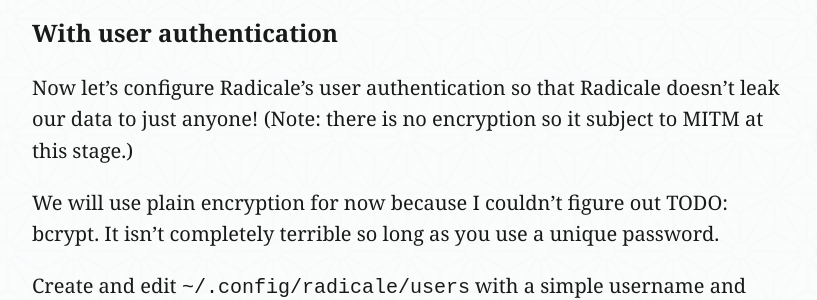
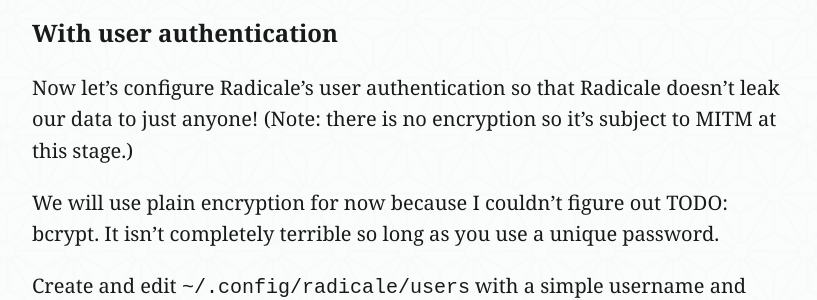
Before and after one commit to QasimK/qasimk.github.io, a Jekyll site: the page built from _posts/2017-10-22-radicale-server.md, in a window 1280 px wide and 900 px high, scrolled down 3262 px. Shown: the part 186-486 px from the top of the window, without its empty margins (228-1045 px from the left). Built offline with Jekyll 4.4.1, drawn with Linux system fonts in a browser that asks for light colours.

```diff
--- a/_posts/2017-10-22-radicale-server.md
+++ b/_posts/2017-10-22-radicale-server.md
@@ -117,7 +117,7 @@ export DBUS_SESSION_BUS_ADDRESS="unix:path=${XDG_RUNTIME_DIR}/bus"
 
 # With user authentication
 
-Now let's configure Radicale's user authentication so that Radicale doesn't leak our data to just anyone! (Note: there is no encryption so it subject to MITM at this stage.)
+Now let's configure Radicale's user authentication so that Radicale doesn't leak our data to just anyone! (Note: there is no encryption so it's subject to MITM at this stage.)
 
 We will use plain encryption for now because I couldn't figure out TODO: bcrypt. It isn't completely terrible so long as you use a unique password.
 
```
